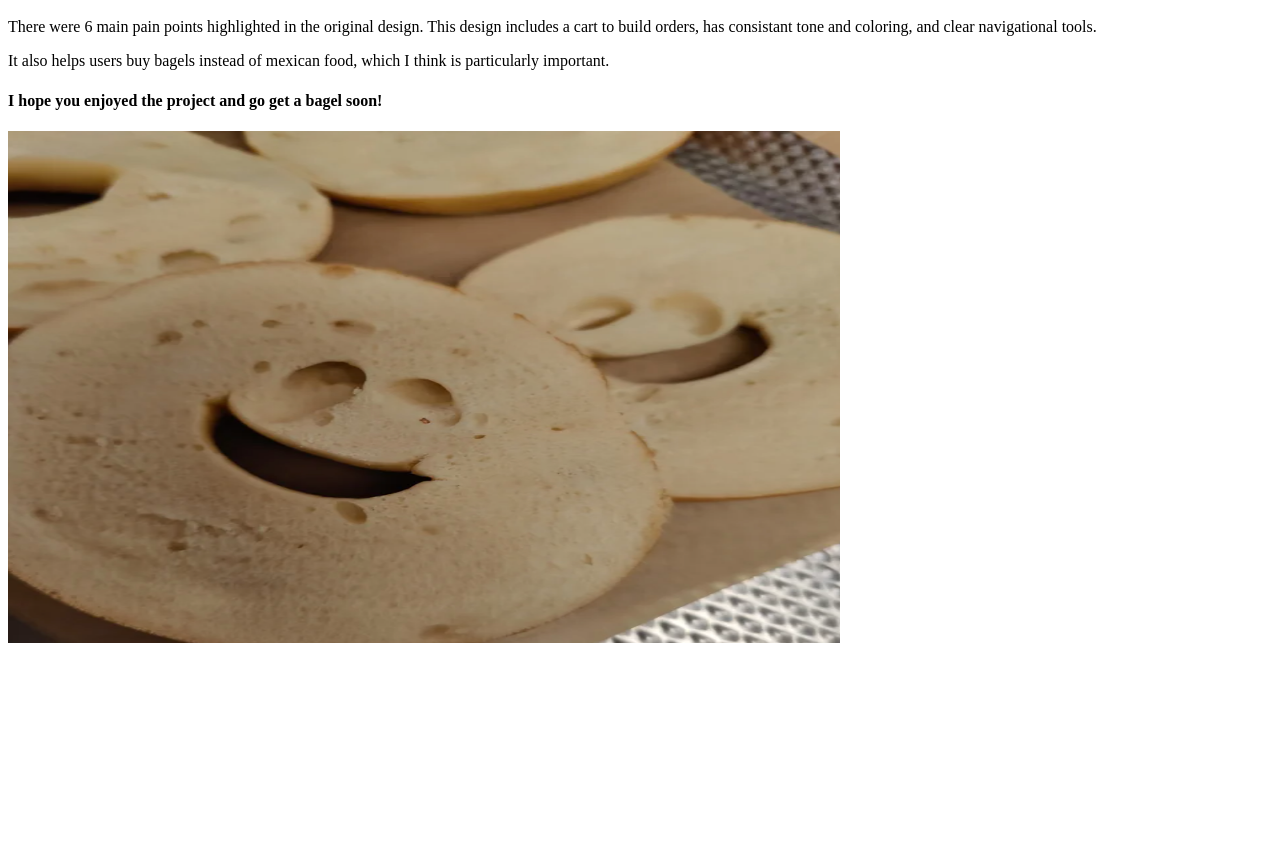
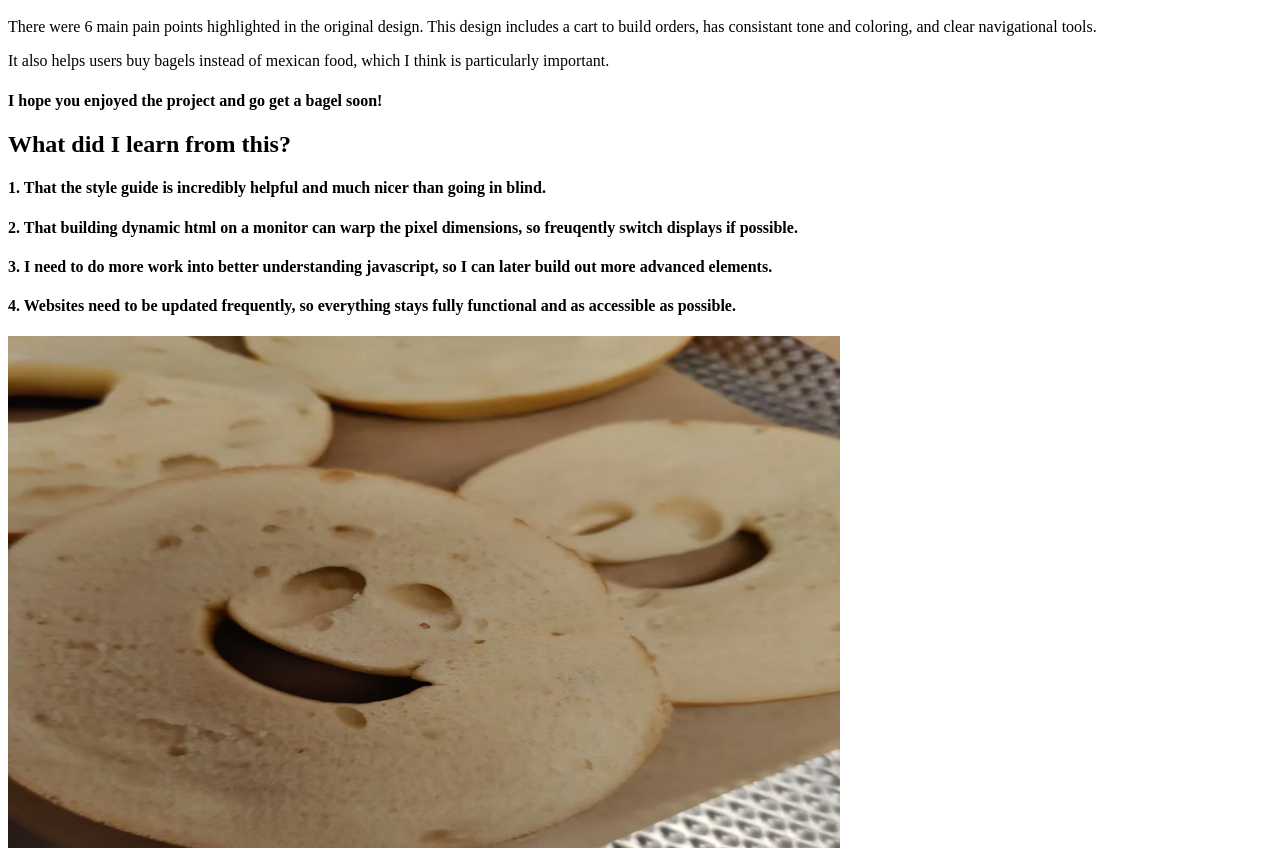
Before and after one commit to trumooo/cs-1300-studio-css, a plain HTML site: page index.html in a window 1280 px wide. Shown: the part 9901-10761 px from the top of the page. Before the commit the page ends 10556 px from the top, so only its background shows below. Drawn offline with Linux system fonts and the light colour scheme.

Commit message:
what did i learn

```diff
--- a/index.html
+++ b/index.html
@@ -111,6 +111,12 @@
         <p>There were 6 main pain points highlighted in the original design. This design includes a cart to build orders, has consistant tone and coloring, and clear navigational tools.</p>
         <p>It also helps users buy bagels instead of mexican food, which I think is particularly important. </p>
         <h4>I hope you enjoyed the project and go get a bagel soon!</h4>
+
+        <h2>What did I learn from this?</h2>
+        <h4>1. That the style guide is incredibly helpful and much nicer than going in blind.</h4>
+        <h4>2. That building dynamic html on a monitor can warp the pixel dimensions, so freuqently switch displays if possible.</h4>
+        <h4>3. I need to do more work into better understanding javascript, so I can later build out more advanced elements.</h4>
+        <h4>4. Websites need to be updated frequently, so everything stays fully functional and as accessible as possible.</h4>
         <img class="image" alt="image of a bagel with a smiley face" src="./assets/bagelhappy.png"/>
 
     </footer>
```
Also changed, not shown: 1 other file.
